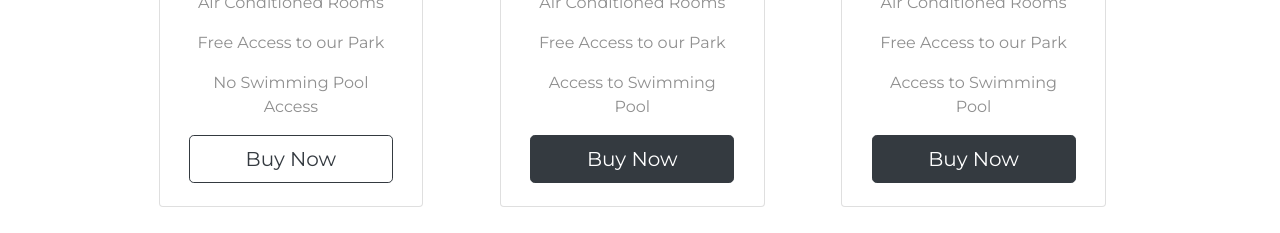
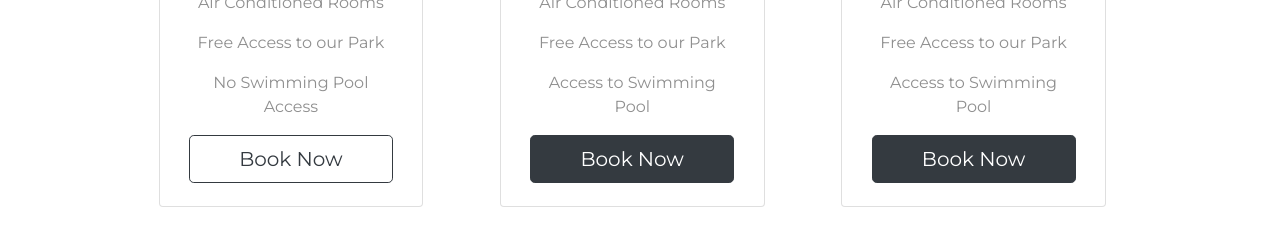
Before and after one commit to abhinit2510/The-Hotel, a plain HTML site: page index.html in a window 1280 px wide. Shown: the part 2320-2553 px from the top of the page. Drawn offline with nearby package versions, Linux system fonts and the light colour scheme.

Commit message:
Updated index.html

```diff
--- a/index.html
+++ b/index.html
@@ -140,7 +140,7 @@
               <p>Air Conditioned Rooms</p>
               <p>Free Access to our Park</p>
               <p>No Swimming Pool Access</p>
-              <button class="buy-btn btn btn-outline-dark btn-block btn-lg" type="button" name="button">Buy Now</button>
+              <button class="book-btn btn btn-outline-dark btn-block btn-lg" type="button" name="button">Book Now</button>
             </div>
           </div>
         </div>
@@ -154,7 +154,7 @@
               <p>Air Conditioned Rooms</p>
               <p>Free Access to our Park</p>
               <p>Access to Swimming Pool</p>
-              <button class="buy-btn btn btn-dark btn-block btn-lg" type="button" name="button">Buy Now</button>
+              <button class="book-btn btn btn-dark btn-block btn-lg" type="button" name="button">Book Now</button>
             </div>
           </div>
         </div>
@@ -168,7 +168,7 @@
               <p>Air Conditioned Rooms</p>
               <p>Free Access to our Park</p>
               <p>Access to Swimming Pool</p>
-              <button class="buy-btn btn btn-dark btn-block btn-lg" type="button" name="button">Buy Now</button>
+              <button class="book-btn btn btn-dark btn-block btn-lg" type="button" name="button">Book Now</button>
             </div>
           </div>
         </div>
```
